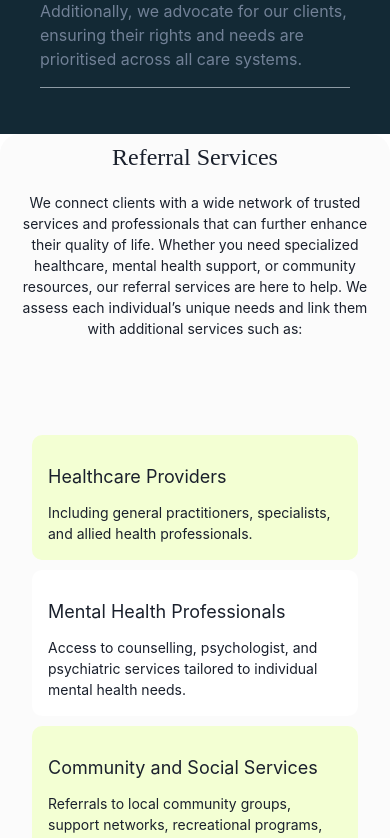
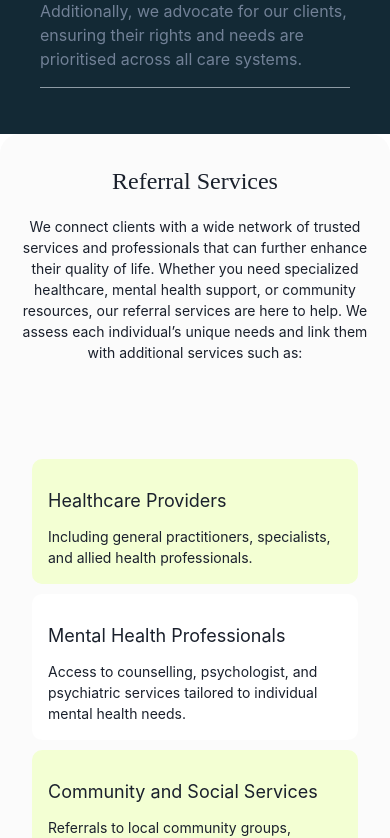
Before and after one commit to Tobennadev22/Hepzibah-website, a React (Create React App) app: page /services in a window 390 px wide. Shown: the part 1680-2518 px from the top of the page. Built offline with nearby package versions, Linux system fonts and the light colour scheme; a web font is replaced by a local one.

Commit message:
mobile resposiveness service page batch B

```diff
--- a/src/components/Service.js
+++ b/src/components/Service.js
@@ -309,6 +309,7 @@ function ReferralContent() {
       p={[2, 8, 16]}
       borderRadius="20px"
       pb={["32px", "48px", "64px"]}
+      pt={["32px", "48px", "64px"]}
     >
       <Box w={["100%", "100%", 800]} textAlign="center" mx="auto">
         <Heading
```
